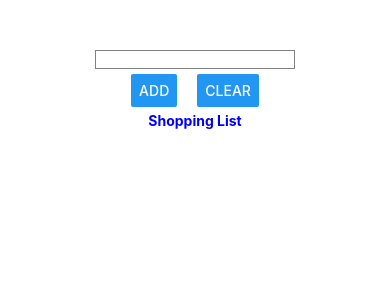
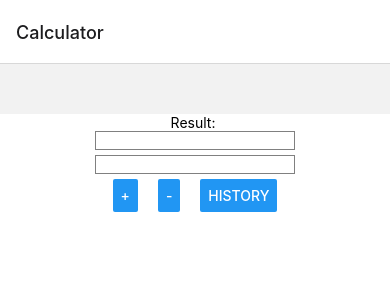
Before and after one commit to Tuhkamo/Expo-repository, a React Native app: screen /Calculator in a window 390 px wide. Shown: the top 300 px of the page. Built offline with nearby package versions, Linux system fonts and the light colour scheme.

Commit message:
Calculator with stack navigation complete

```diff
--- a/App.js
+++ b/App.js
@@ -1,69 +1,21 @@
-import { StatusBar } from 'expo-status-bar';
-import React, { useState } from 'react';
-import { StyleSheet, View, Text, Button, TextInput, FlatList } from 'react-native';
+// App.js
+import React from 'react';
+import { NavigationContainer } from '@react-navigation/native';
+import { createStackNavigator } from '@react-navigation/stack';
+import Calculator from './Calculator';
+import History from './History';
 
-export default function App() {
-  const [text1, setText1] = useState('');
-  const [text2, setText2] = useState('Shopping List');
-  const [history, setHistory] = useState(['']);
+const Stack = createStackNavigator();
 
-  const add = () => {
-    const operation = `${text1}`;
-    setHistory([...history, operation]);
-  };
+const App = () => {
+  return (
+    <NavigationContainer>
+      <Stack.Navigator initialRouteName="Calculator">
+        <Stack.Screen name="Calculator" component={Calculator} />
+        <Stack.Screen name="History" component={History} />
+      </Stack.Navigator>
+    </NavigationContainer>
+  );
+};
 
-  const clear = () => {
-    setHistory([]);
-  };
-
-  return (
-    <View style={styles.container}>
-      <TextInput
-        style={styles.input}
-        onChangeText={(text) => setText1(text)}
-        value={text1}
-        keyboardType="numeric"
-      />
-      <View style={styles.buttonGroup}>
-        <Button onPress={add} title="Add" />
-        <View style={styles.space}/>
-        <Button onPress={clear} title="Clear" />
-      </View>
-      <Text style={styles.blue}>{text2}</Text>
-        <FlatList
-          data={history}
-          renderItem={({ item }) => <Text>{item}</Text>}
-          keyExtractor={(item, index) => index.toString()}
-        />
-      <StatusBar style="auto" />
-    </View>
-  );
-}
-
-const styles = StyleSheet.create({
-  container: {
-    flex: 1,
-    marginTop: 50,
-    backgroundColor: '#fff',
-    alignItems: 'center',
-    justifyContent: 'flex-start',
-  },
-  input: {
-    marginBottom: 5,
-    width: 200,
-    borderColor: 'gray',
-    borderWidth: 1
-  },
-  buttonGroup: {
-    flexDirection: 'row',
-    marginBottom: 5,
-  },
-  space: {
-    width: 20,
-    height: 20,
-  },
-  blue: {
-    color: 'blue',
-    fontWeight: 'bold',
-  }
-});
+export default App;
--- /dev/null
+++ b/Calculator.js
@@ -0,0 +1,80 @@
+// Calculator.js
+import React, { useState } from 'react';
+import { View, Text, Button, TextInput } from 'react-native';
+import { StyleSheet } from 'react-native';
+
+const Calculator = ({ navigation }) => {
+  const [text1, setText1] = useState('');
+  const [text2, setText2] = useState('');
+  const [result, setResult] = useState('Result: ');
+  const [history, setHistory] = useState([]);
+
+  const add = () => {
+    const operationResult = parseFloat(text1) + parseFloat(text2);
+    const operation = `${text1} + ${text2} = ${operationResult}`;
+    setResult('Result: ' + operationResult);
+    setHistory([...history, operation]);
+  };
+
+  const subtract = () => {
+    const operationResult = parseFloat(text1) - parseFloat(text2);
+    const operation = `${text1} - ${text2} = ${operationResult}`;
+    setResult('Result: ' + operationResult);
+    setHistory([...history, operation]);
+  };
+
+  const showHistory = () => {
+    navigation.navigate('History', { history });
+  };
+
+  return (
+    <View style={styles.container}>
+      <Text>{result}</Text>
+      <TextInput
+        style={styles.input}
+        onChangeText={(text) => setText1(text)}
+        value={text1}
+        keyboardType="numeric"
+      />
+      <TextInput
+        style={styles.input}
+        onChangeText={(text) => setText2(text)}
+        value={text2}
+        keyboardType="numeric"
+      />
+      <View style={styles.buttonGroup}>
+        <Button onPress={add} title="+" />
+        <View style={styles.space} />
+        <Button onPress={subtract} title="-" />
+        <View style={styles.space} />
+        <Button onPress={showHistory} title="History" />
+      </View>
+    </View>
+  );
+};
+
+const styles = StyleSheet.create({
+    container: {
+      flex: 1,
+      marginTop: 50,
+      backgroundColor: '#fff',
+      alignItems: 'center',
+      justifyContent: 'flex-start',
+    },
+    input: {
+      marginBottom: 5,
+      width: 200,
+      borderColor: 'gray',
+      borderWidth: 1,
+    },
+    buttonGroup: {
+      flexDirection: 'row',
+      marginBottom: 5,
+    },
+    space: {
+      width: 20,
+      height: 20,
+    },
+  });
+
+export default Calculator;
--- /dev/null
+++ b/History.js
@@ -0,0 +1,45 @@
+// History.js
+import React from 'react';
+import { View, Text, FlatList } from 'react-native';
+import { StyleSheet } from 'react-native';
+
+const History = ({ route }) => {
+  const { history } = route.params;
+
+  return (
+    <View style={styles.container}>
+      <Text>History:</Text>
+      <FlatList
+        data={history}
+        renderItem={({ item }) => <Text>{item}</Text>}
+        keyExtractor={(item, index) => index.toString()}
+      />
+    </View>
+  );
+};
+
+const styles = StyleSheet.create({
+    container: {
+      flex: 1,
+      marginTop: 50,
+      backgroundColor: '#fff',
+      alignItems: 'center',
+      justifyContent: 'flex-start',
+    },
+    input: {
+      marginBottom: 5,
+      width: 200,
+      borderColor: 'gray',
+      borderWidth: 1,
+    },
+    buttonGroup: {
+      flexDirection: 'row',
+      marginBottom: 5,
+    },
+    space: {
+      width: 20,
+      height: 20,
+    },
+  });
+
+export default History;
```
Also changed, not shown: package.json (+5 -3 lines), 1 other file (tests, documents, lock files or other folders).
